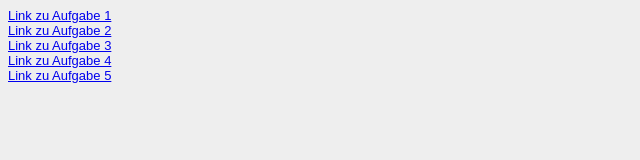
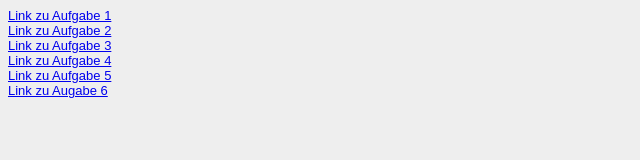
Before and after one commit to arvid23/EIA1-SoSe22, a plain HTML site: page Steckbrief/steckbrief.html in a window 1280 px wide. Shown: the whole page, without its empty margins (0-640 px from the left). Drawn offline with Linux system fonts and the light colour scheme.

Commit message:
Add
Update

```diff
--- a/Steckbrief/steckbrief.html
+++ b/Steckbrief/steckbrief.html
@@ -16,6 +16,7 @@ body {
 	<a href="../Aufgaben/L02/fiktives_portfolio.html">Link zu Aufgabe 2 </a> <br>
 	<a href="../Aufgaben/L03/Portfolio.html">Link zu Aufgabe 3</a> <br>
 	<a href="../Aufgaben/L04/index.html">Link zu Aufgabe 4</a> <br>
-	<a href="../Aufgaben/L05/index.html">Link zu Aufgabe 5</a>
+	<a href="../Aufgaben/L05/index.html">Link zu Aufgabe 5</a> <br>
+	<a href="../Aufgaben/L06/index.html">Link zu Augabe 6</a>
 </body>
 </html>
```
